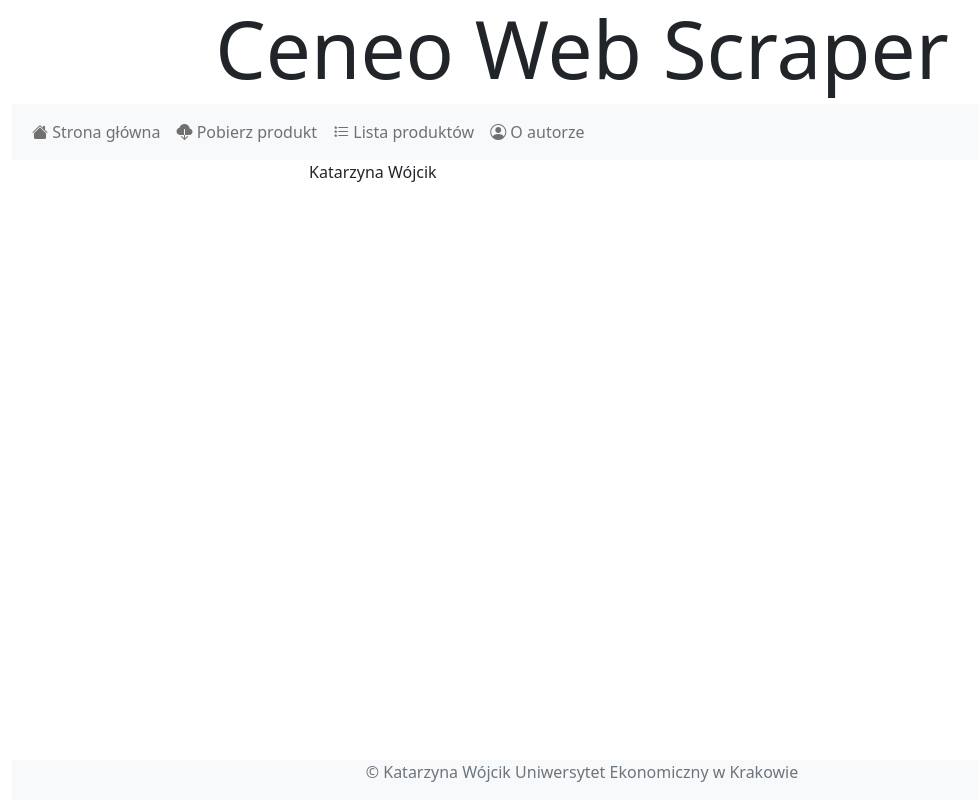
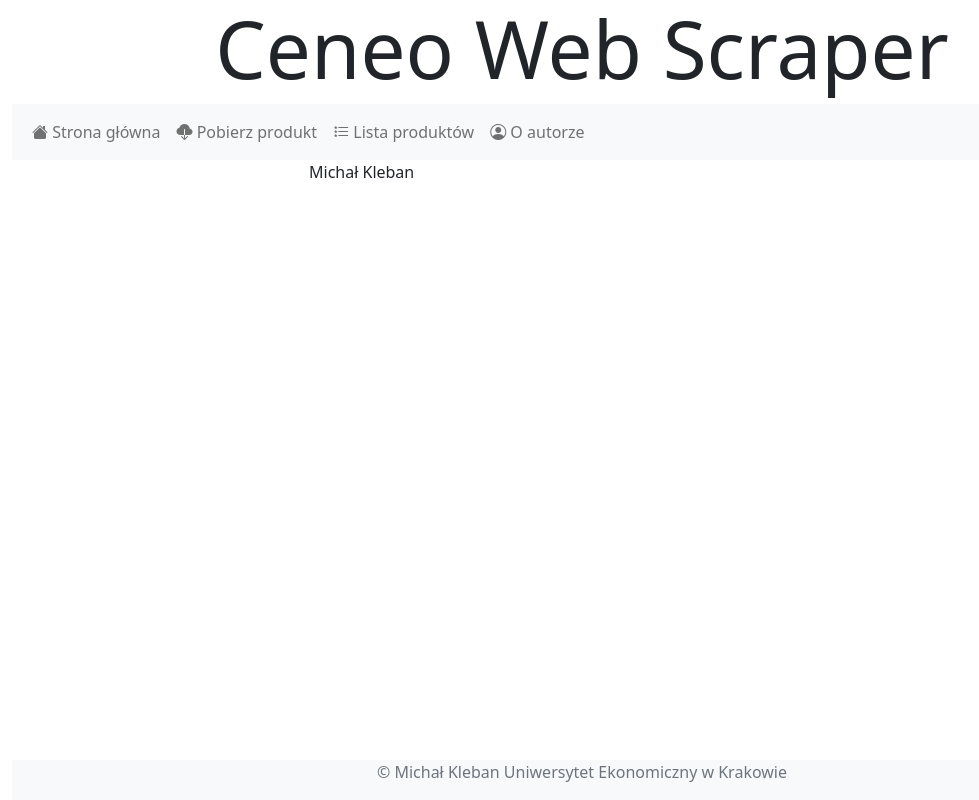
Before and after one commit to MichalKleban/CeneoWebScraper, a Flask app: page /author in a window 1280 px wide. Shown: the whole page, without its empty margins (58-1037 px from the left). Run offline with Flask 2, Linux system fonts and the light colour scheme.

Commit message:
Homework 14.06.2022 MK

```diff
--- a/app/templates/author.html.jinja
+++ b/app/templates/author.html.jinja
@@ -1,4 +1,4 @@
 {% extends "base.html.jinja" %}
 {% block content %}
-    <p>Katarzyna Wójcik</p>
+    <p>Michał Kleban</p>
 {% endblock content %}
--- a/app/templates/base.html.jinja
+++ b/app/templates/base.html.jinja
@@ -47,7 +47,7 @@
             </div>
         </div>
         <footer class="container bg-light text-secondary fixed-bottom text-center">
-            <p>&copy; Katarzyna Wójcik Uniwersytet Ekonomiczny w Krakowie</p>
+            <p>&copy; Michał Kleban Uniwersytet Ekonomiczny w Krakowie</p>
         </footer>
 
     </body>
```
